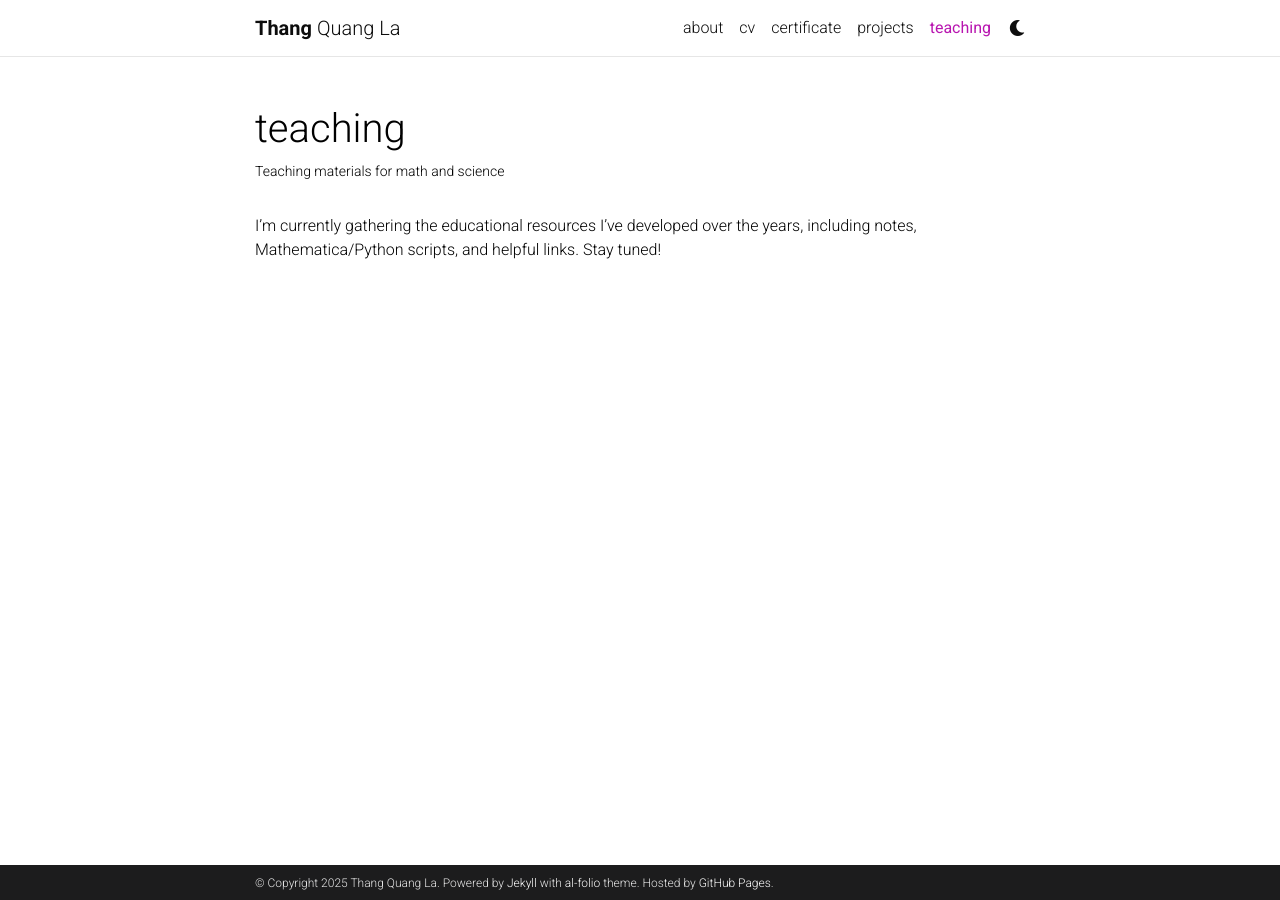
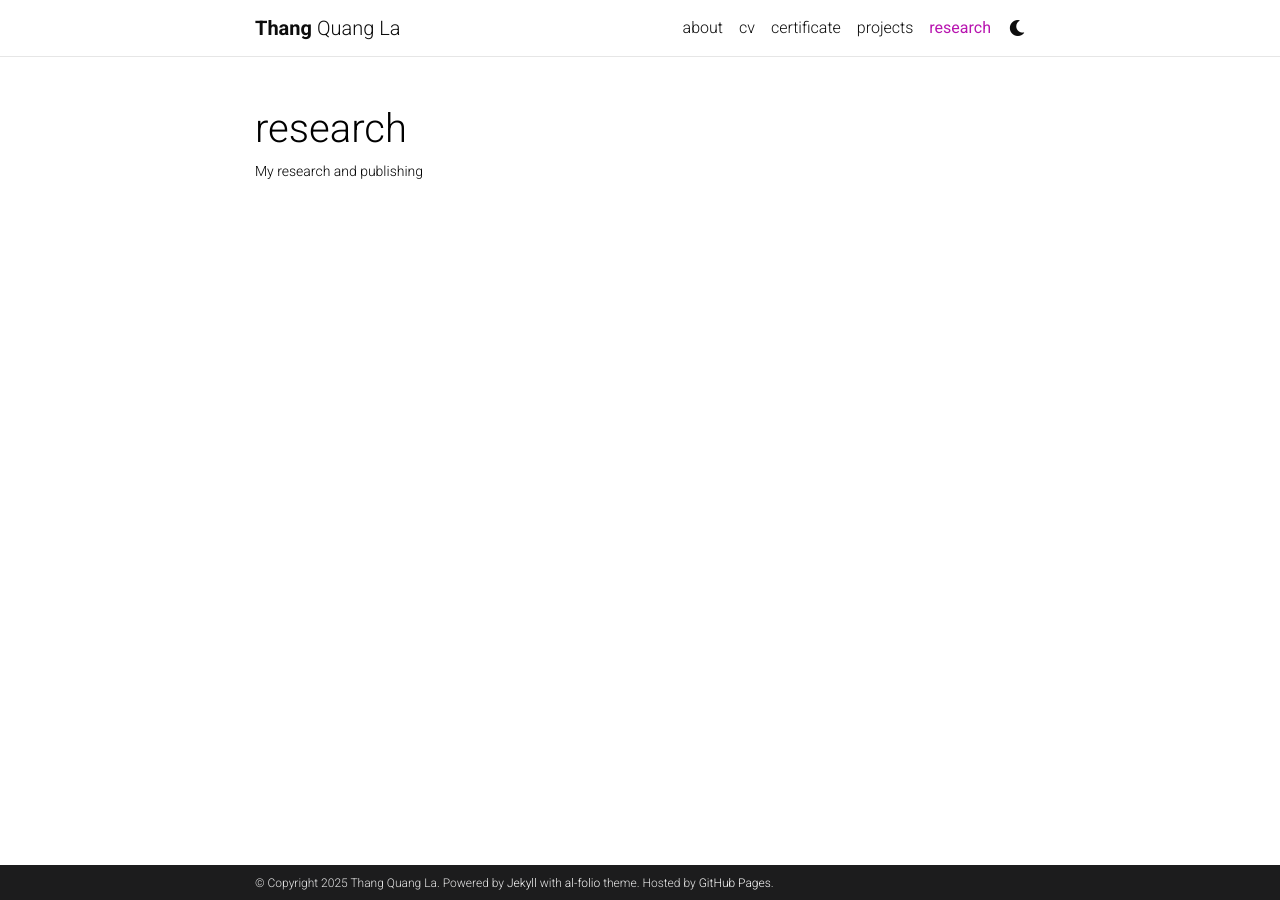
Before and after one commit to laquangthang/laquangthang.github.io, a Jekyll site: the page built from _pages/research.md, in a window 1280 px wide. Built offline with Jekyll 4.4.1, drawn with Linux system fonts in a browser that asks for light colours; comment, search, counter and statistics services are not loaded; a style sheet for code colours, icons or effects is not loaded.

Commit message:
add research page

```diff
--- a/_pages/research.md
+++ b/_pages/research.md
@@ -1,11 +1,8 @@
 ---
 layout: page
-permalink: /teaching/
-title: teaching
-description: Teaching materials for math and science
+permalink: /research/
+title: research
+description: My research and publishing
 nav: true
 nav_order: 4
 ---
-
-I'm currently gathering the educational resources I've developed over the years,
-including notes, Mathematica/Python scripts, and helpful links. Stay tuned!
```
